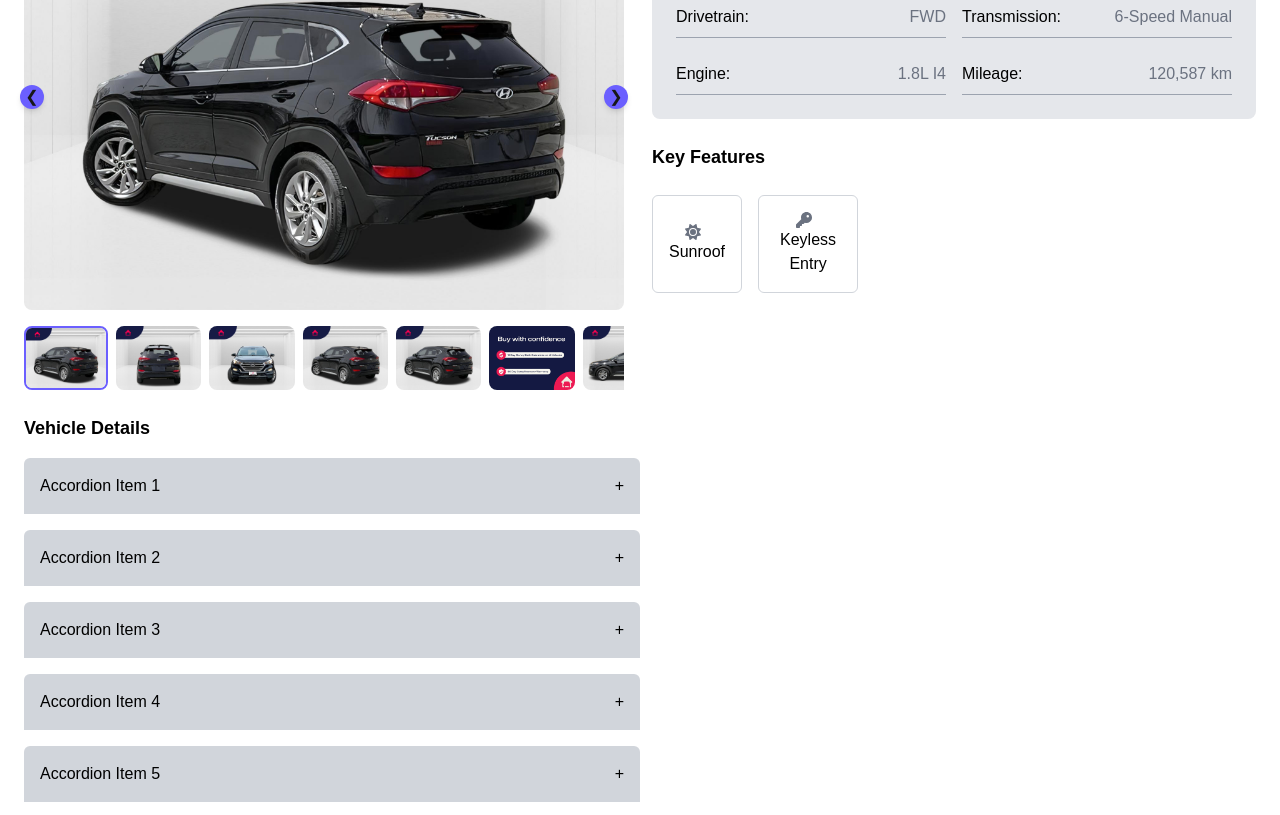
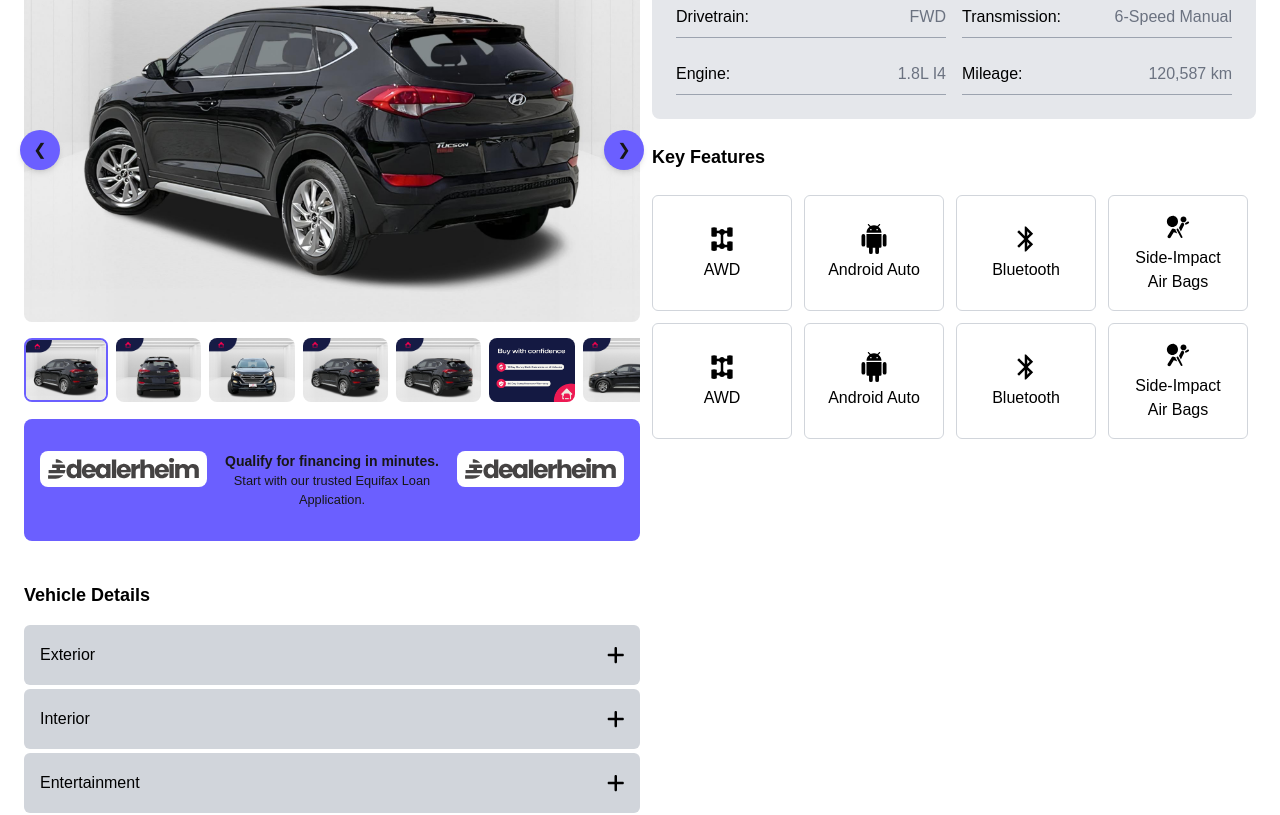
Before and after one commit to MuhammadAkil/delarheim, a Next.js app: page /vehicel-info in a window 1280 px wide. Shown: the part 289-1104 px from the top of the page. Built offline with nearby package versions, Linux system fonts and the light colour scheme.

Commit message:
complete car info page

```diff
--- a/src/app/components/icons/Andriod/index.tsx
+++ b/src/app/components/icons/Andriod/index.tsx
@@ -4,36 +4,8 @@
 
 export default function Android({ ...props }) {
 	return (
-		<svg {...props} className="di-svg" fill="#000000" height="48" viewBox="0 0 48 48" width="48" xmlns="http://www.w3.org/2000/svg">
-			<g>
-				<path
-					d="M28.788,12.943c0,2.672-2.14,4.839-4.788,4.839c-2.645,0-4.792-2.167-4.792-4.839S21.355,8.105,24,8.105
-			C26.648,8.105,28.788,10.271,28.788,12.943z"
-				></path>
-				<path
-					d="M28.788,35.14c0,2.671-2.14,4.843-4.788,4.843c-2.645,0-4.792-2.172-4.792-4.843c0-2.672,2.147-4.835,4.792-4.835
-			C26.648,30.305,28.788,32.468,28.788,35.14z"
-				></path>
-				<path
-					d="M11.348,5C9.676,5,8.158,5.355,7,5.94v13.594c1.158,0.585,2.676,0.94,4.348,0.94s3.19-0.355,4.348-0.94V5.94
-			C14.539,5.355,13.021,5,11.348,5z"
-				></path>
-				<path
-					d="M11.348,27.525c-1.672,0-3.19,0.359-4.348,0.936v13.604C8.158,42.641,9.676,43,11.348,43s3.19-0.359,4.348-0.936V28.461
-			C14.539,27.885,13.021,27.525,11.348,27.525z"
-				></path>
-				<path
-					d="M36.652,5c-1.668,0-3.189,0.355-4.348,0.94v13.594c1.158,0.585,2.68,0.94,4.348,0.94c1.669,0,3.19-0.355,4.348-0.94V5.94
-			C39.843,5.355,38.321,5,36.652,5z"
-				></path>
-				<path
-					d="M36.652,27.525c-1.668,0-3.189,0.359-4.348,0.936v13.604C33.463,42.641,34.984,43,36.652,43
-			c1.669,0,3.19-0.359,4.348-0.936V28.461C39.843,27.885,38.321,27.525,36.652,27.525z"
-				></path>
-				<rect x="14.227" y="10.718" width="19.544" height="4.04"></rect>
-				<rect x="14.227" y="33.243" width="19.544" height="4.039"></rect>
-				<rect x="22.002" y="12.943" width="3.995" height="22.196"></rect>
-			</g>
+		<svg {...props} className="di-svg" fill="#000000" height="30" width="30" viewBox="0 0 24 24">
+			<path d="M15,5H14V4H15M10,5H9V4H10M15.53,2.16L16.84,0.85C17.03,0.66 17.03,0.34 16.84,0.14C16.64,-0.05 16.32,-0.05 16.13,0.14L14.65,1.62C13.85,1.23 12.95,1 12,1C11.04,1 10.14,1.23 9.34,1.63L7.85,0.14C7.66,-0.05 7.34,-0.05 7.15,0.14C6.95,0.34 6.95,0.66 7.15,0.85L8.46,2.16C6.97,3.26 6,5 6,7H18C18,5 17,3.25 15.53,2.16M20.5,8A1.5,1.5 0 0,0 19,9.5V16.5A1.5,1.5 0 0,0 20.5,18A1.5,1.5 0 0,0 22,16.5V9.5A1.5,1.5 0 0,0 20.5,8M3.5,8A1.5,1.5 0 0,0 2,9.5V16.5A1.5,1.5 0 0,0 3.5,18A1.5,1.5 0 0,0 5,16.5V9.5A1.5,1.5 0 0,0 3.5,8M6,18A1,1 0 0,0 7,19H8V22.5A1.5,1.5 0 0,0 9.5,24A1.5,1.5 0 0,0 11,22.5V19H13V22.5A1.5,1.5 0 0,0 14.5,24A1.5,1.5 0 0,0 16,22.5V19H17A1,1 0 0,0 18,18V8H6V18Z"></path>
 		</svg>
 	);
 }
--- a/src/app/components/icons/awd/index.tsx
+++ b/src/app/components/icons/awd/index.tsx
@@ -4,7 +4,7 @@
 
 export default function AWD({ ...props }) {
 	return (
-		<svg {...props} className="di-svg" fill="#000000" height="48" viewBox="0 0 48 48" width="48" xmlns="http://www.w3.org/2000/svg">
+		<svg {...props} className="di-svg" fill="#000000" height="30" viewBox="0 0 48 48" width="30" xmlns="http://www.w3.org/2000/svg">
 			<g>
 				<path
 					d="M28.788,12.943c0,2.672-2.14,4.839-4.788,4.839c-2.645,0-4.792-2.167-4.792-4.839S21.355,8.105,24,8.105
--- a/src/app/components/icons/bluetooth/index.tsx
+++ b/src/app/components/icons/bluetooth/index.tsx
@@ -4,7 +4,7 @@
 
 export default function Bluetooth({ ...props }) {
 	return (
-		<svg {...props} className="di-svg" fill="#000000" height="48" viewBox="0 0 24 24" width="48" xmlns="http://www.w3.org/2000/svg">
+		<svg {...props} className="di-svg" fill="#000000" height="30" viewBox="0 0 24 24" width="30" xmlns="http://www.w3.org/2000/svg">
 			<path d="M14.88,16.29L13,18.17V14.41M13,5.83L14.88,7.71L13,9.58M17.71,7.71L12,2H11V9.58L6.41,5L5,6.41L10.59,12L5,17.58L6.41,19L11,14.41V22H12L17.71,16.29L13.41,12L17.71,7.71Z"></path>
 		</svg>
 	);
--- a/src/app/components/icons/side-impact-airbag/index.tsx
+++ b/src/app/components/icons/side-impact-airbag/index.tsx
@@ -1,6 +1,6 @@
 export default function AirBag({ ...props }) {
 	return (
-		<svg {...props} className="di-svg" fill="#000000" height="48" viewBox="0 0 48 48" width="48" xmlns="http://www.w3.org/2000/svg">
+		<svg {...props} className="di-svg" fill="#000000" height="30" viewBox="0 0 48 48" width="30" xmlns="http://www.w3.org/2000/svg">
 			<path d="M32.8,16.5c2.6,0,4.7-2.1,4.7-4.7c0-2.6-2.1-4.7-4.7-4.7c-2.6,0-4.7,2.1-4.7,4.7C28.1,14.4,30.2,16.5,32.8,16.5z"></path>
 			<path
 				d="M20,27.7c-1.1-0.4-2.2-0.7-3.2-1.1c-1.1-0.4-2.4,0.2-3,1.2c-2.1,3.4-4.1,6.8-6.2,10.1c-1.8,2.9,2.8,5.6,4.6,2.7
--- a/src/app/vehicel-info/page.tsx
+++ b/src/app/vehicel-info/page.tsx
@@ -1,8 +1,13 @@
 "use client"
 import { useRef, useState } from "react";
 import { FontAwesomeIcon } from "@fortawesome/react-fontawesome";
-import { faSun, faKey } from "@fortawesome/free-solid-svg-icons";
+import { faPlus, faMinus, faExpand } from "@fortawesome/free-solid-svg-icons";
 import Image from "next/image";
+import AWD from "../components/icons/awd";
+import Android from "../components/icons/Andriod";
+import Bluetooth from "../components/icons/bluetooth";
+import AirBag from "../components/icons/side-impact-airbag";
+import Logo from "../components/icons";
 
 const images: string[] = ["/images/info-1.jpg", "/images/info-2.jpg", "/images/info-3.jpg", "/images/info-1.jpg", "/images/info-1.jpg", "/images/info-4.png", "/images/info-5.jpg", "/images/info-6.jpg"];
 const vehicleDetails = [
@@ -13,27 +18,56 @@ const vehicleDetails = [
 	{ label: "Engine", value: "1.8L I4" },
 	{ label: "Mileage", value: "120,587 km" },
 ];
-
-interface DummyData {
+interface Accordion {
 	title: string;
-	content: string;
+	content: string[];
 }
 
-const dummyData: DummyData[] = Array.from({ length: 10 }, (_, index) => ({
-	title: `Lorem Ipsum ${index + 1}`,
-	content: "Lorem ipsum dolor sit amet, consectetur adipiscing elit. Sed do eiusmod tempor incididunt ut labore et dolore magna aliqua.",
-}));
+const AccordionData: Accordion[] = [
+	{
+		title: "Exterior",
+		content: ['Wheels: 17" x 7.0J Alloy', "Tires: P225/60R17 All-Season", "Steel Spare Wheel", "Clearcoat Paint", "Express Open/Close Sliding And Tilting Glass 1st And 2nd Row Sunroof w/Power Sunshade", "Body-Coloured Front Bumper", "Fixed Rear Window w/Fixed Interval Wiper, Heated Wiper Park and Defroster", "Deep Tinted Glass", "Auto On/Off Projector Beam Halogen Daytime Running Headlamps w/Delay-Off"],
+	},
+	{
+		title: "Interior",
+		content: [
+			"3-Stage Heated Front Bucket Seats -inc: 8-way power adjustable driver's seat w/power lumbar support",
+			"Driver Seat",
+			"4-Way Passenger Seat -inc: Manual Recline and Fore/Aft Movement",
+			"Manual Tilt/Telescoping Steering Column",
+			"Heated Leather/Metal-Look Steering Wheel",
+			"Dual Zone Front Automatic Air Conditioning",
+			"Full Floor Console w/Covered Storage",
+			"Day-Night Rearview Mirror",
+			"Leather/Piano Black Gear Shifter Material",
+			"Driver And Passenger Visor Vanity Mirrors w/Illumination",
+		],
+	},
+	{
+		title: "Entertainment",
+		content: ['Radio: AM/FM/HD/SiriusXM Audio System -inc: 8" touchscreen, 6 speakers, and voice recognition', "Apple CarPlay & Android Auto", "Bluetooth Wireless Connectivity", "Integrated Roof Antenna", "Speed Compensated Volume Control"],
+	},
+];
 
+const features = [
+	{ label: "AWD", icon: <AWD name="awd" /> },
+	{ label: "Android Auto", icon: <Android name="android" /> },
+	{ label: "Bluetooth", icon: <Bluetooth name="bluetooth" /> },
+	{ label: "Side-Impact Air Bags", icon: <AirBag name="airbag" /> },
+	{ label: "AWD", icon: <AWD name="awd" /> },
+	{ label: "Android Auto", icon: <Android name="android" /> },
+	{ label: "Bluetooth", icon: <Bluetooth name="bluetooth" /> },
+	{ label: "Side-Impact Air Bags", icon: <AirBag name="airbag" /> },
+];
 export default function VehicleInfo() {
 	const [currentIndex, setCurrentIndex] = useState<number>(0);
-	const [openIndex, setOpenIndex] = useState<number | null>(null); // Track the open accordion index
-	const [isOpen, setIsOpen] = useState<boolean>(false); // State to control slider visibility
+	const [openIndex, setOpenIndex] = useState<number | null>(null);
+	const [isOpen, setIsOpen] = useState<boolean>(false);
 	const thumbnailRefs = useRef<(HTMLImageElement | null)[]>([]);
 
 	const nextImage = () => {
 		setCurrentIndex((prevIndex) => (prevIndex + 1) % images.length);
 		setTimeout(() => {
-			// Scroll to the previous image in the thumbnail list
 			thumbnailRefs.current[currentIndex]?.scrollIntoView({
 				behavior: "smooth",
 				block: "nearest",
@@ -77,9 +111,12 @@ export default function VehicleInfo() {
 			{/* Carousel and Vehicle Details Row */}
 			<div className="flex flex-col md:flex-row">
 				{/* Carousel Section */}
-				<div className="relative flex flex-col items-center w-full md:w-1/2 md:pr-4">
-					<Image className="w-full rounded-lg transition-opacity duration-500 cursor-pointer" src={images[currentIndex]} alt={`Vehicle Image ${currentIndex + 1}`} width={500} height={300} onClick={openSlider} />
+				<div className="relative flex flex-col items-center w-full md:w-1/2 ">
+					<Image className=" w-full rounded-lg transition-opacity duration-500 cursor-pointer" src={images[currentIndex]} alt={`Vehicle Image ${currentIndex + 1}`} width={500} height={300} onClick={openSlider} />
 
+					{/* <span className="absolute  right-10 mt-[400px]">
+						<FontAwesomeIcon icon={faExpand} className="text-4xl text-white" />
+					</span> */}
 					{/* Thumbnails */}
 					<div className="flex mt-4 space-x-2 overflow-x-auto scrollbar-hide w-full">
 						{images.map((src, index) => (
@@ -89,14 +126,15 @@ export default function VehicleInfo() {
 
 					{/* Next/Previous Buttons */}
 					<div className="flex justify-between w-full -mt-14">
-						<button className="absolute left-0 lg:-left-1 top-1/2 transform -translate-y-1/2 rounded-full shadow-md h-6 w-6 bg-[#6b5fff]" onClick={prevImage}>
+						<button className="absolute left-0 lg:-left-1 top-1/2 transform -translate-y-1/2 rounded-full shadow-md h-10 w-10 bg-[#6b5fff]" onClick={prevImage}>
 							&#10094;
 						</button>
-						<button className="absolute right-0 lg:right-3 top-1/2 transform -translate-y-1/2 rounded-full shadow-md h-6 w-6 bg-[#6b5fff]" onClick={nextImage}>
+						<button className="absolute right-0 lg:-right-1 top-1/2 transform -translate-y-1/2 rounded-full shadow-md h-10 w-10 bg-[#6b5fff]" onClick={nextImage}>
 							&#10095;
 						</button>
 					</div>
 				</div>
+
 				{/* Vehicle Details Section */}
 				<div className="w-full md:w-1/2 flex flex-col lg:ps-3">
 					<h3 className="text-lg font-semibold mb-4 text-black mt-3">Vehicle Info</h3>
@@ -111,43 +149,47 @@ export default function VehicleInfo() {
 					</div>
 
 					{/* Key Features Section */}
-					<div className="mt-6 flex flex-col space-y-4 ">
+					<div className="mt-6 flex flex-col space-y-4 md:1/2 flex-wrap">
 						<h3 className="text-lg font-semibold mb-2 text-black">Key Features</h3>
-						<div className="flex space-x-4">
-							<div className="flex items-center flex-col max-w-[100px] justify-center text-center border border-gray-300 p-4 rounded-md w-full md:w-auto">
-								<FontAwesomeIcon icon={faSun} className="mr-2 text-gray-500" />
-								<span className="text-black">Sunroof</span>
-							</div>
-							<div className="flex items-center flex-col max-w-[100px] justify-center text-center border border-gray-300 p-4 rounded-md w-full md:w-auto">
-								<FontAwesomeIcon icon={faKey} className="mr-2 text-gray-500" />
-								<span className="text-black">Keyless Entry</span>
-							</div>
+						<div className="flex space-4 gap-3 flex-wrap">
+							{features.map((feature, index) => (
+								<div key={index} className="flex items-center space-y-1 flex-col max-w-[140px] justify-center text-center border border-gray-300 p-4 rounded-md w-full">
+									{feature.icon}
+									<span className="text-black w-[12ch]">{feature.label}</span>
+								</div>
+							))}
 						</div>
 					</div>
 				</div>
 			</div>
+			<div className=" -mt-5 grid grid-cols-[auto_auto_auto] gap-4 md:w-1/2 rounded-lg py-8 px-4 bg-[#6b5fff] hover:bg-[#6b5fff]/95 cursor-pointer">
+				<div className="h-9 bg-white rounded-lg flex justify-center items-center p-2">
+					<Logo />
+				</div>
+				<div className=" flex flex-col justify-center items-center text-center">
+					<h2 className="text-sm font-semibold">Qualify for financing in minutes.</h2>
+					<small>Start with our trusted Equifax Loan Application.</small>
+				</div>
+				<div className="h-9 bg-white rounded-lg flex justify-center items-center p-2">
+					<Logo />
+				</div>
+			</div>
 
-			<div className="w-full md:w-1/2 mt-20">
+			<div className="w-full md:w-1/2 mt-10">
 				<h3 className="text-lg text-black font-semibold mb-4">Vehicle Details</h3>
-				<div className="space-y-4">
-					{Array.from({ length: 8 }, (_, index: number) => (
+				<div className="space-y-1">
+					{AccordionData.map((item, index) => (
 						<div key={index}>
-							<button
-								onClick={() => toggleAccordion(index)}
-								className={`flex justify-between items-center w-full p-4 text-left rounded-t-md focus:outline-none ${openIndex === index ? "bg-pink-500 text-white" : "bg-gray-300 text-black"}`} // Active pink, inactive grey
-							>
-								<span>Accordion Item {index + 1}</span>
-								<span className="text-black">{openIndex === index ? "-" : "+"}</span>
+							<button onClick={() => toggleAccordion(index)} className={`flex justify-between items-center w-full p-4 text-left rounded-md focus:outline-none ${openIndex === index ? "bg-[#6b5fff] rounded-b-none text-white" : "bg-gray-300 text-black"}`}>
+								<span>{item.title}</span>
+								<span className="text-black font-medium text-xl">{openIndex === index ? <FontAwesomeIcon icon={faMinus} className="text-white" /> : <FontAwesomeIcon icon={faPlus} />}</span>
 							</button>
 							{openIndex === index && (
 								<div className="bg-gray-200 p-4 rounded-b-md">
-									{/* Grey background for accordion content */}
-									{/* Adding 2 columns in accordion content */}
-									<div className="grid grid-cols-2 gap-4">
-										{dummyData.map((item, itemIndex: number) => (
-											<div key={itemIndex} className="border-b">
-												<div className="font-semibold text-black">{item.title}</div>
-												<div className="text-black">{item.content}</div>
+									<div className="grid grid-cols-2 gap-x-3 rounded-lg">
+										{item.content.map((detail, detailIndex) => (
+											<div key={detailIndex} className="border-b  bg-white p-2">
+												<div className="text-black">{detail}</div>
 											</div>
 										))}
 									</div>
@@ -158,12 +200,10 @@ export default function VehicleInfo() {
 				</div>
 			</div>
 
-			{/* Full Width Slider Modal */}
-			{/* Full Width Slider Modal */}
 			{isOpen && (
 				<div className="fixed inset-0 bg-black bg-opacity-80 flex items-center justify-center z-50" onClick={handleOverlayClick}>
 					<div className="relative w-full max-w-4xl h-[520px]" onClick={(e) => e.stopPropagation()}>
-						<button className="absolute -top-4 right-20 text-white text-4xl bg-[#6b5fff] rounded-full h-10 w-10" onClick={closeSlider}>
+						<button className="absolute -top-5 right-16 text-white text-4xl bg-[#6b5fff] rounded-full h-10 w-10" onClick={closeSlider}>
 							&times;
 						</button>
 
@@ -179,10 +219,10 @@ export default function VehicleInfo() {
 
 						{/* Next and Previous Buttons */}
 						<div className="flex justify-between -mt-80">
-							<button onClick={prevImage} className="text-white h-6 w-6 rounded-full bg-[#6b5fff]">
+							<button onClick={prevImage} className="text-white h-10 w-10 rounded-full bg-[#6b5fff]">
 								&#10094;
 							</button>
-							<button onClick={nextImage} className="text-white h-6 w-6 rounded-full bg-[#6b5fff]">
+							<button onClick={nextImage} className="text-white h-10 w-10 rounded-full bg-[#6b5fff]">
 								&#10095;
 							</button>
 						</div>
```
